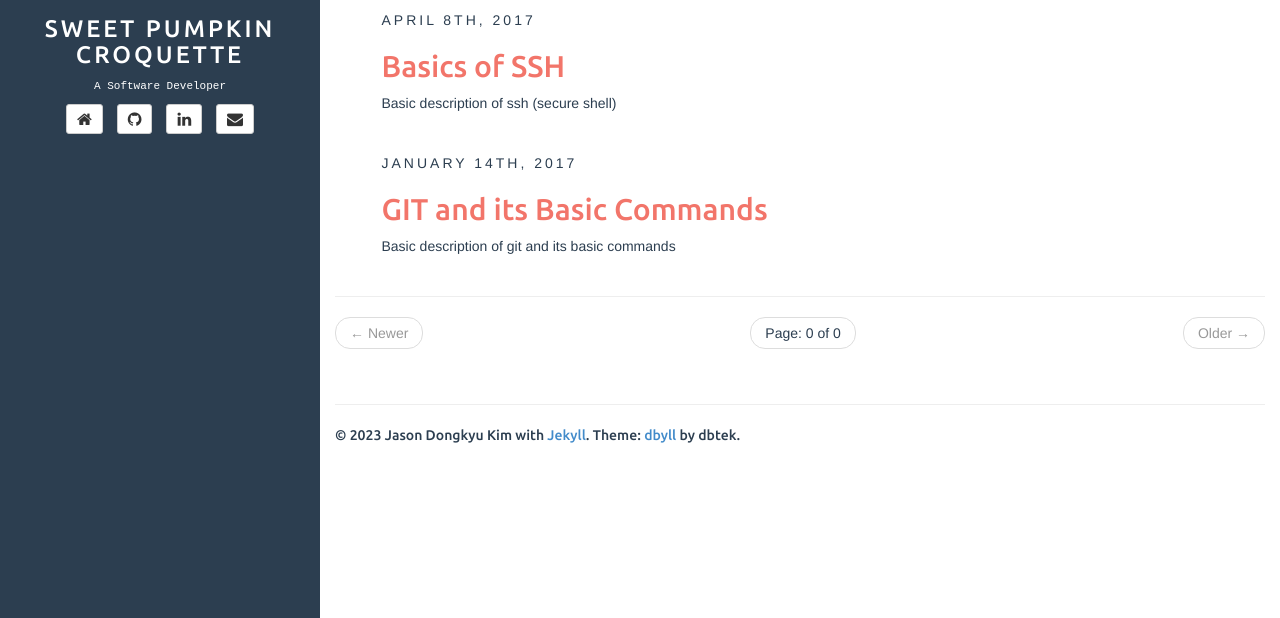
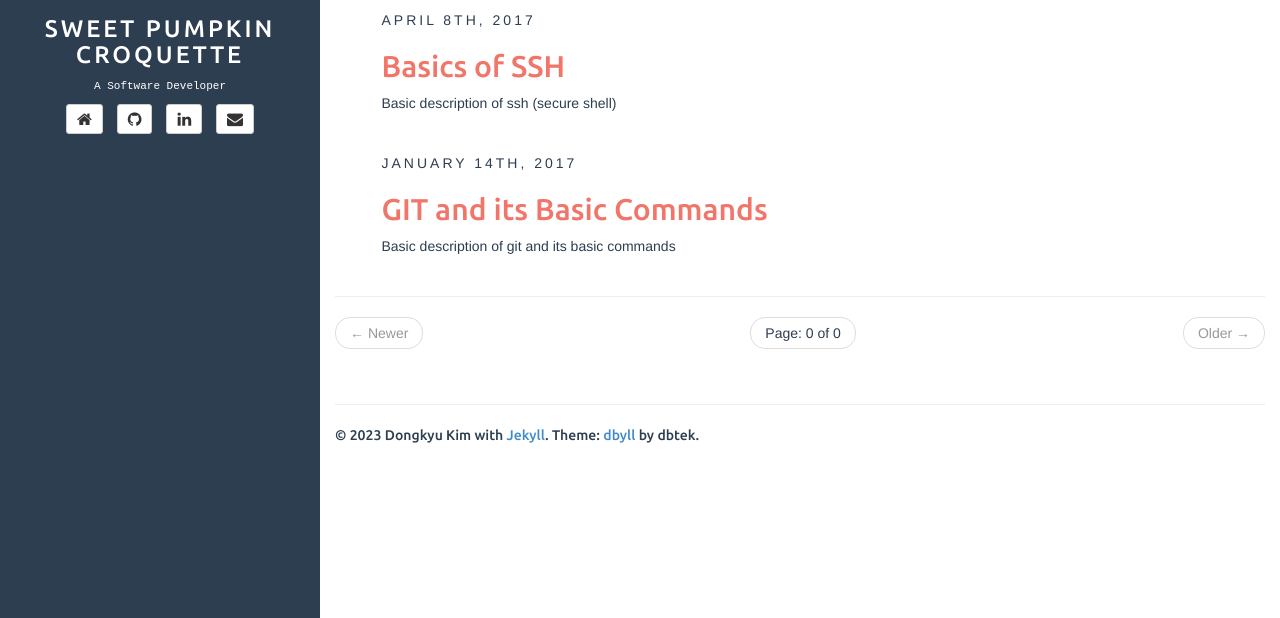
Before and after one commit to dongkyu9315/blog, a Jekyll site: the page built from index.html, in a window 1280 px wide, cut to the strip 282-900 px from the top of the page. Built offline with Jekyll 4.4.1, drawn with Linux system fonts in a browser that asks for light colours; the list of posts is cut into pages by our own code.

```diff
--- a/_config.yml
+++ b/_config.yml
@@ -1,15 +1,15 @@
 name: Sweet Pumpkin Croquette
 
-url: "http://jasondongkyukim.me"
+url: "https://dongkyu9315.github.io"
 
 baseurl: "/blog"
 
 description: Jason's Blog powered by Jekyll
 
 author:
-    name: Jason Dongkyu Kim
+    name: Dongkyu Kim
     email: jasonkim.softdev@gmail.com
-    homepage: jasondongkyukim.me
+    homepage: https://dongkyu9315.github.io
     github: dongkyu9315
     linkedin: dongkyu9315
     bio: A Software Developer
```
Also changed, not shown: Gemfile.lock.
